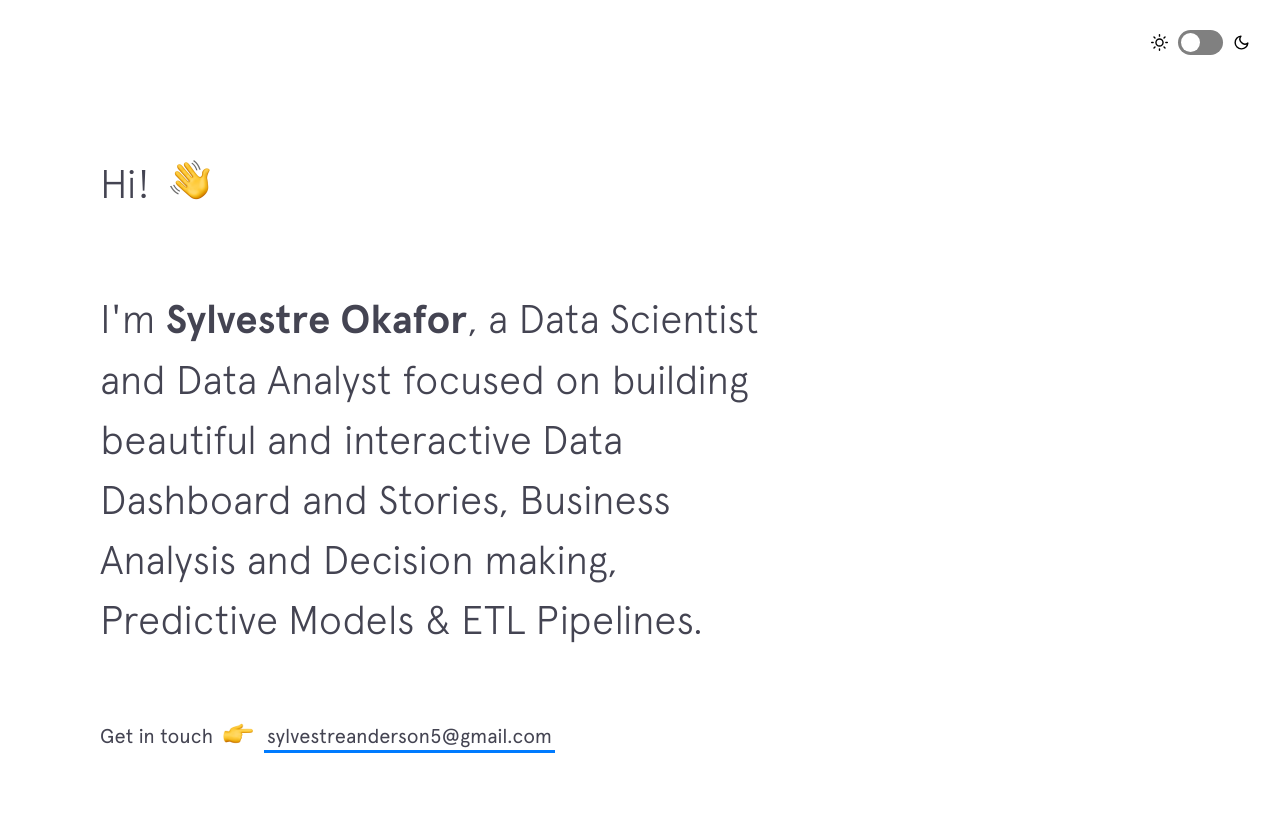
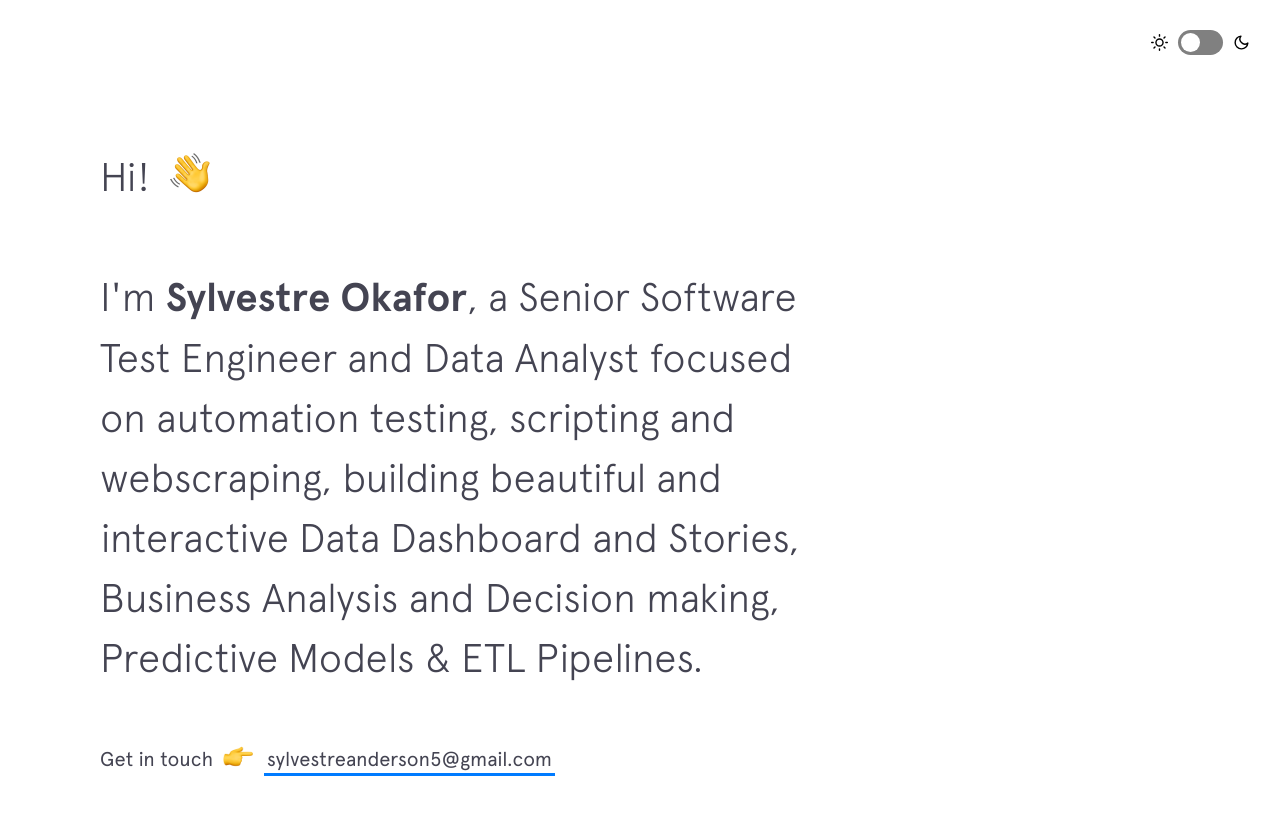
Before and after one commit to Sylvestre5/sylvestre5.github.io, a Jekyll site: the page built from index.html, in a window 1280 px wide and 900 px high. Shown: the top 815 px of the window. Built offline with Jekyll 4.4.1, drawn with Linux system fonts in a browser that asks for light colours; nearby versions of some CDN libraries.

Commit message:
Update intro.html

```diff
--- a/_includes/intro.html
+++ b/_includes/intro.html
@@ -4,7 +4,7 @@
   </h1>
 
   <h2 class="intro__tagline">I'm
-    <span class="name">Sylvestre Okafor</span>, a Data Scientist and Data Analyst focused on building beautiful and interactive Data Dashboard and Stories, Business Analysis and Decision making,
+    <span class="name">Sylvestre Okafor</span>, a Senior Software Test Engineer and Data Analyst focused on automation testing, scripting and webscraping, building beautiful  and interactive Data Dashboard and Stories, Business Analysis and Decision making,
     Predictive Models &amp; ETL Pipelines.
   </h2>
 
```
